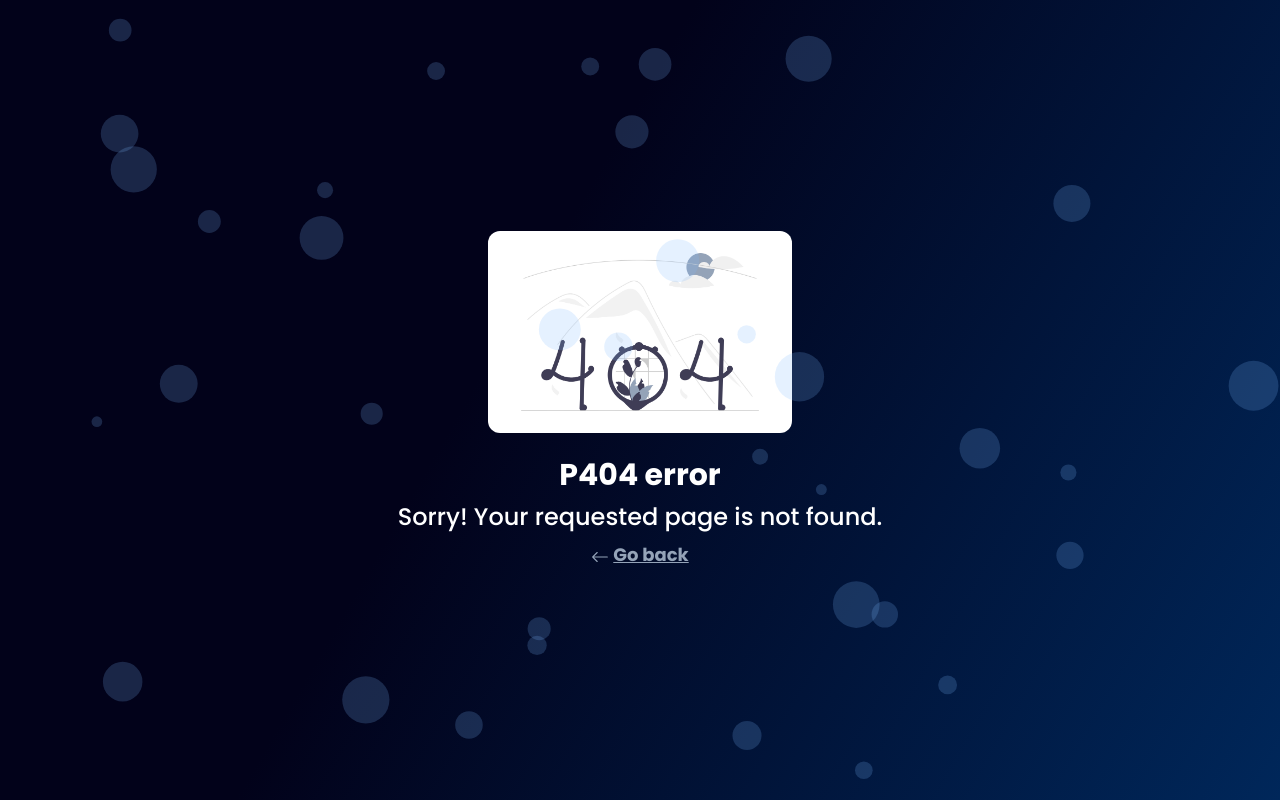
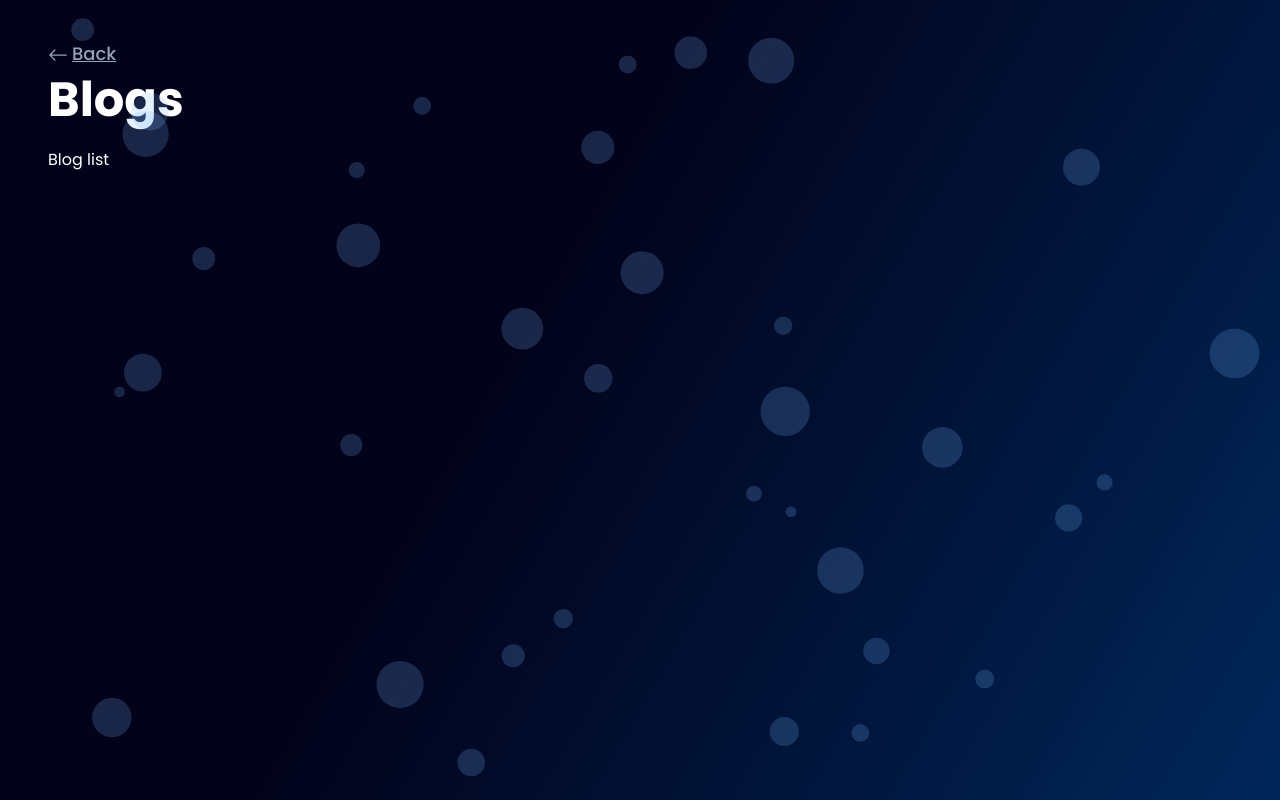
Before and after one commit to methupaPerera/my-portfolio, a React (Vite) app: page /all-blogs in a window 1280 px wide. Before the commit this address had no page. Built offline with nearby package versions, Linux system fonts and the light colour scheme.

Commit message:
Made the blog layout and made it working properly with routing.

```diff
--- a/src/App.jsx
+++ b/src/App.jsx
@@ -2,9 +2,8 @@ import React from "react";
 import { Route, Routes } from "react-router-dom";
 
 import { Navbar, Particle } from "./components";
-import { PrimaryLayout } from "./layouts";
-import { SkillsList, WorksList } from "./pages";
-import NoPage from "./pages/NoPage";
+import { BlogLayout, PrimaryLayout } from "./layouts";
+import { SkillsList, WorksList, NoPage, BlogsList, SingleBlog } from "./pages";
 
 const App = () => {
     return (
@@ -15,6 +14,10 @@ const App = () => {
                 </Route>
                 <Route path="all-skills" element={<SkillsList />} />
                 <Route path="all-works" element={<WorksList />} />
+                <Route path="all-blogs" element={<BlogLayout />}>
+                    <Route index element={<BlogsList />} />
+                    <Route path=":id" element={<SingleBlog />} />
+                </Route>
                 <Route path="*" element={<NoPage />} />
             </Routes>
             <div className="absolute">
--- a/src/components/Blog.jsx
+++ b/src/components/Blog.jsx
@@ -1,7 +1,17 @@
 import React from "react";
+import { motion } from "framer-motion";
 
-const Blog = ({ id, image, paras }) => {
-    return <div>Blog</div>;
+const Blog = ({ heading, id, image, paras, index }) => {
+    return (
+        <motion.div
+            initial={{ opacity: 0, translateY: 150 }}
+            whileInView={{ opacity: 1, translateY: 0 }}
+            transition={{ duration: 0.4, delay: index / 10 }}
+            className="grid-cols-1 bg-slate-700 p-4 text-[0.8rem] justify-center rounded-xl bg-opacity-25 border-[1.5px] border-[#ffffff15] backdrop-blur-lg z-40"
+        >
+            {heading}
+        </motion.div>
+    );
 };
 
 export default Blog;
--- a/src/data/blogList.jsx
+++ b/src/data/blogList.jsx
@@ -1,5 +1,6 @@
 export const blogList = [
     {
+        heading: "hi",
         id: 1,
         image: "https://windowsreport.com/wp-content/uploads/2020/05/step-by-step-tutorial-software.jpg",
         paras: [
@@ -8,6 +9,7 @@ export const blogList = [
         ],
     },
     {
+        heading: "mk",
         id: 2,
         image: "https://www.sodapdf.com/blog/wp-content/uploads/2018/10/blog_how-to-make-a-tutorial-video.jpg",
         paras: [
@@ -15,4 +17,13 @@ export const blogList = [
             "cuq3b ciuwdbhcioudnciuqbdciuqjbciuebc",
         ],
     },
+    {
+        heading: "pk",
+        id: 3,
+        image: "https://www.sodapdf.com/blog/wp-content/uploads/2018/10/blog_how-to-make-a-tutorial-video.jpg",
+        paras: [
+            "efvubhviuefbvieubfvieuwbf viuef bive fbie nbie nbiue",
+            "cuq3b ciuwdbhcioudnciuqbdciuqjbciuebc",
+        ],
+    },
 ];
--- /dev/null
+++ b/src/layouts/BlogLayout.jsx
@@ -0,0 +1,32 @@
+import React from "react";
+import { Link, Outlet } from "react-router-dom";
+import { motion } from "framer-motion";
+
+import { BsArrowLeft } from "react-icons/bs";
+
+const BlogLayout = () => {
+    return (
+        <div className="w-full py-10 px-6 md:px-12">
+            <Link
+                to="/"
+                className="pb-2 flex items-center gap-1 underline text-slate-400 hover:text-white duration-300 font-medium text-lg"
+            >
+                <BsArrowLeft className="mt-[1px] text-xl" /> Back
+            </Link>
+            <motion.h4
+                initial={{ opacity: 0, translateY: 200 }}
+                whileInView={{ opacity: 1, translateY: 0 }}
+                transition={{ duration: 0.5 }}
+                className="text-5xl font-bold text-white"
+            >
+                Blogs
+            </motion.h4>
+
+            <div className="mt-6 z-20">
+                <Outlet />
+            </div>
+        </div>
+    );
+};
+
+export default BlogLayout;
--- a/src/layouts/index.jsx
+++ b/src/layouts/index.jsx
@@ -1 +1,2 @@
 export { default as PrimaryLayout } from "./PrimaryLayout";
+export { default as BlogLayout } from "./BlogLayout";
--- a/src/pages/BlogsList.jsx
+++ b/src/pages/BlogsList.jsx
@@ -1,7 +1,8 @@
 import React from "react";
+import { Link } from "react-router-dom";
 
 const BlogsList = () => {
-    return <div>Blog list</div>;
+    return <div className=" grid grid-cols-1 md:grid-cols-2 gap-5 "><Link to="2">Blog list</Link></div>;
 };
 
 export default BlogsList;
--- /dev/null
+++ b/src/pages/SingleBlog.jsx
@@ -0,0 +1,9 @@
+import React from "react";
+import { useParams } from "react-router-dom";
+
+const SingleBlog = () => {
+    const { id } = useParams();
+    return <div>Single Blog {id}</div>;
+};
+
+export default SingleBlog;
--- a/src/pages/index.jsx
+++ b/src/pages/index.jsx
@@ -1,3 +1,5 @@
 export { default as SkillsList } from "./SkillsList";
 export { default as WorksList } from "./WorksList";
 export { default as NoPage } from "./NoPage";
+export { default as BlogsList } from "./BlogsList";
+export { default as SingleBlog } from "./SingleBlog";
--- a/src/sections/Blogs.jsx
+++ b/src/sections/Blogs.jsx
@@ -20,8 +20,8 @@ const Blogs = () => {
             </motion.h4>
 
             <div className="flex flex-col gap-5 z-20">
-                {blogList.map((blog) => (
-                    <Blog key={blog.id} {...blog} />
+                {blogList.map((blog, index) => (
+                    <Blog key={blog.id} index={index + 1} {...blog} />
                 ))}
             </div>
 
```
